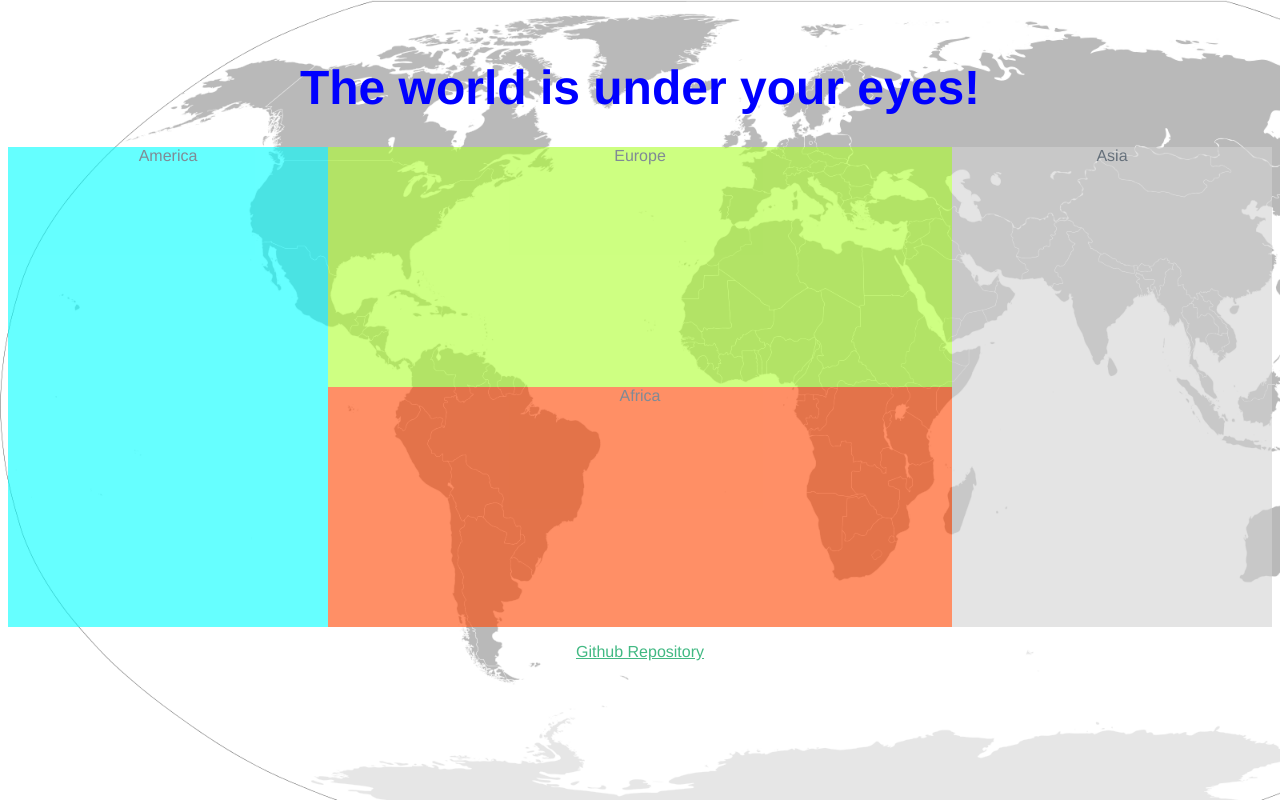
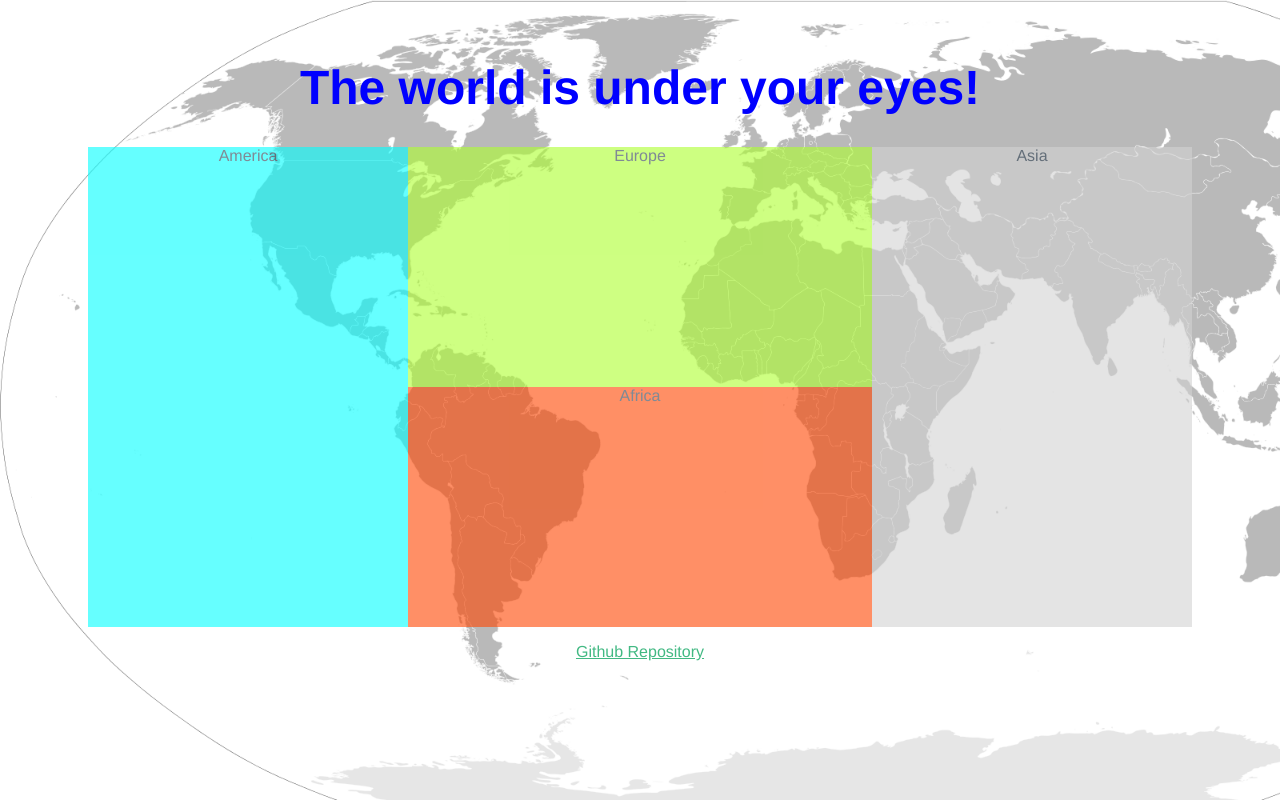
Before and after one commit to fyc1007261/Group3-proj, a Vue app: page /#/ in a window 1280 px wide. Built offline with nearby package versions, Linux system fonts and the light colour scheme.

Commit message:
Change the css style

```diff
--- a/src/components/Hello.vue
+++ b/src/components/Hello.vue
@@ -77,6 +77,7 @@ h1 {
   margin-top: 2vmin;
 }
 .Am{
+  margin-left: 10vmin;
   float: left;
   width: 40vmin;
   height: 60vmin;
@@ -84,6 +85,7 @@ h1 {
   filter:alpha(Opacity=60);-moz-opacity:0.6;opacity: 0.6;
 }
 .As{
+  margin-right: 10vmin;
   float: right;
   width: 40vmin;
   height: 60vmin;
@@ -91,15 +93,15 @@ h1 {
   filter:alpha(Opacity=60);-moz-opacity:0.6;opacity: 0.6;
 }
 .Eu{
-  margin-left: 40vmin;
-  margin-right: 40vmin;
+  margin-left: 50vmin;
+  margin-right: 50vmin;
   height: 30vmin;
   background:greenyellow;
   filter:alpha(Opacity=60);-moz-opacity:0.6;opacity: 0.6;
 }
 .Af{
-  margin-left: 40vmin;
-  margin-right: 40vmin;
+  margin-left: 50vmin;
+  margin-right: 50vmin;
   height: 30vmin;
   background:orangered;
   filter:alpha(Opacity=60);-moz-opacity:0.6;opacity: 0.6;
```
